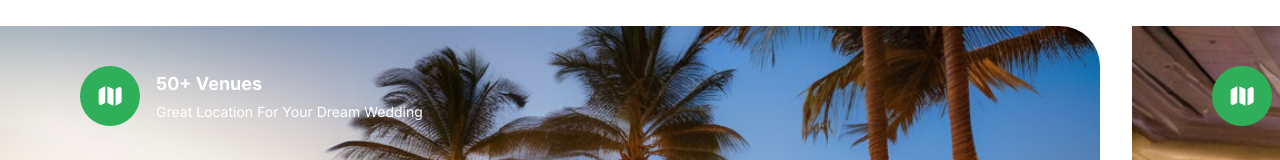
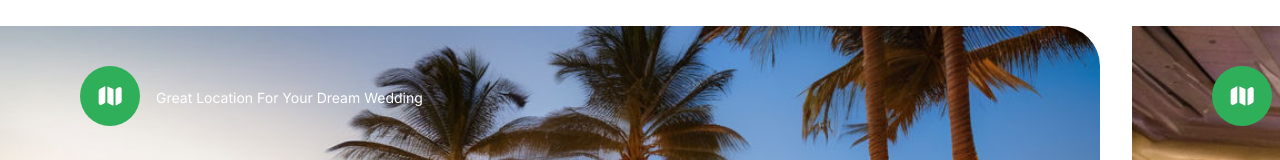
Before and after one commit to Sahilsingh18/Eventra, a Next.js app: page / in a window 1280 px wide. Shown: the part 742-902 px from the top of the page. Built offline with nearby package versions, Linux system fonts and the light colour scheme.

Commit message:
Update Camp.tsx

```diff
--- a/components/Camp.tsx
+++ b/components/Camp.tsx
@@ -53,9 +53,9 @@ const Camp = () => {
       <div className="hide-scrollbar flex h-[340px] w-full items-start justify-start gap-8 overflow-x-auto lg:h-[400px] xl:h-[640px]">
         <CampSite
           backgroundImage="bg-bg-img-1"
-          title="50+ Venues"
+          title=""
           subtitle="Great Location For Your Dream Wedding"
-          peopleJoined="Large team"
+          peopleJoined=""
         />
         <CampSite
           backgroundImage="bg-bg-img-2"
```
